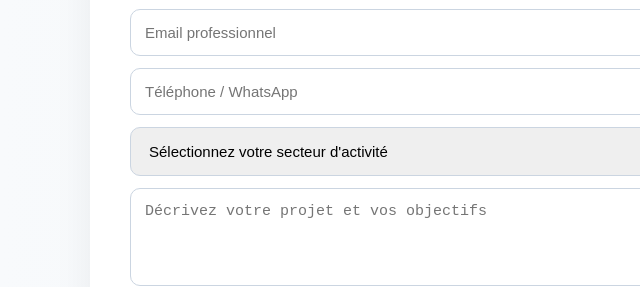
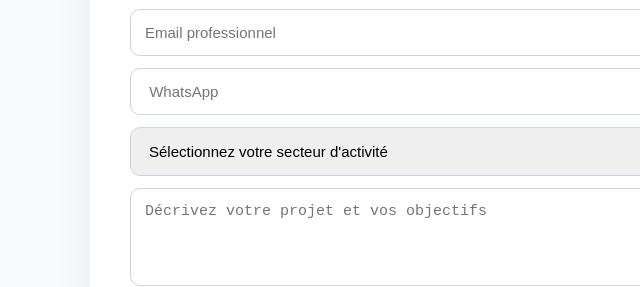
Before and after one commit to treza8347-a11y/gen-lead, a plain HTML site: page index.html in a window 1280 px wide. Shown: the part 1778-2065 px from the top of the page, 0-640 px from the left. Drawn offline with Linux system fonts and the light colour scheme.

Commit message:
Update index.html

```diff
--- a/index.html
+++ b/index.html
@@ -148,7 +148,7 @@ pour générer des prospects qualifiés et augmenter vos ventes rapidement.
 
 <input type="text" name="nom" placeholder="Nom complet" required>
 <input type="email" name="email" placeholder="Email professionnel" required>
-<input type="text" name="telephone" placeholder="Téléphone / WhatsApp" required>
+<input type="text" name="telephone" placeholder=" WhatsApp" required>
 
 <select name="secteur" required>
 <option value="">Sélectionnez votre secteur d'activité</option>
```
